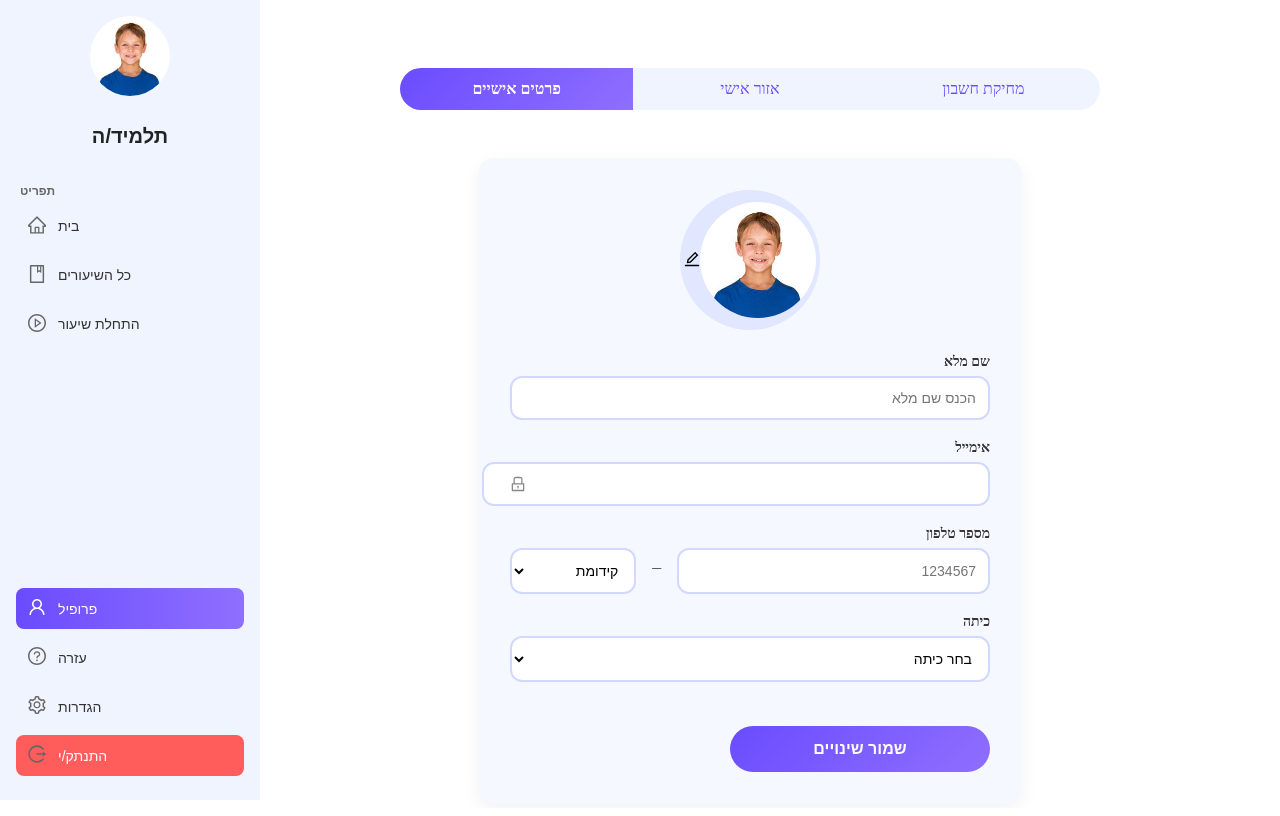
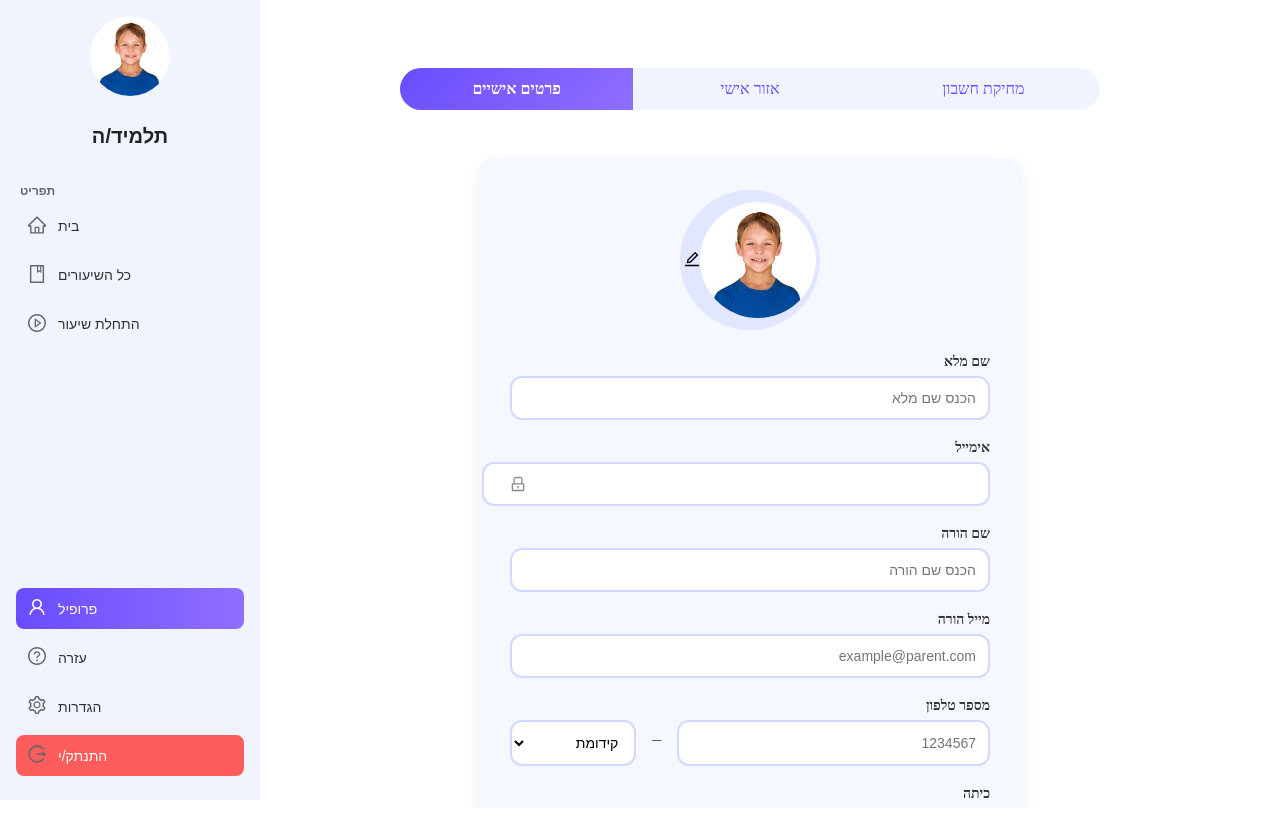
Before and after one commit to ShonHason/MathVenture-Client, a React (Create React App) app: page /home/profile in a window 1280 px wide. Built offline with nearby package versions, Linux system fonts and the light colour scheme.

Commit message:
added more data to the update-user

```diff
--- a/src/components/PersonalInfo.tsx
+++ b/src/components/PersonalInfo.tsx
@@ -2,16 +2,25 @@
 import React, { useState, useEffect, useRef } from "react";
 import "./PersonalInfo.css";
 import defaultProfileImg from "../images/profile.png";
-import {
-  CameraOutlined,
-  LockOutlined,
-  EditOutlined,
-} from "@ant-design/icons";
+import { CameraOutlined, LockOutlined, EditOutlined } from "@ant-design/icons";
 import { updateUserProfile } from "../services/user_api";
 import { useUser } from "../context/UserContext";
 
 // כל הכיתות א–יב
-const gradeOptions = ["א", "ב", "ג", "ד", "ה", "ו", "ז", "ח", "ט", "י", "יא", "יב"];
+const gradeOptions = [
+  "א",
+  "ב",
+  "ג",
+  "ד",
+  "ה",
+  "ו",
+  "ז",
+  "ח",
+  "ט",
+  "י",
+  "יא",
+  "יב",
+];
 // קידומות ישראליות נפוצות
 const prefixOptions = ["050", "051", "052", "053", "054", "055", "058"];
 
@@ -25,11 +34,37 @@ const PersonalInfo: React.FC = () => {
   const [profileImage, setProfileImage] = useState<string>(
     user?.imageUrl || defaultProfileImg
   );
-
+  // אחרי השורות הקיימות
+  const [parentName, setParentName] = useState(user?.parent_name || "");
+  const [parentEmail, setParentEmail] = useState(user?.parent_email || "");
   const fileInputRef = useRef<HTMLInputElement>(null);
 
+  // useEffect(() => {
+  //   if (user?.parent_phone) {
+  //     const full = user.parent_phone;
+  //     const found = prefixOptions.find((p) => full.startsWith(p));
+  //     if (found) {
+  //       setPhonePrefix(found);
+  //       setPhoneNumber(full.slice(found.length));
+  //     } else {
+  //       setPhoneNumber(full);
+  //     }
+  //   }
+
+  //   if (user?.parent_name) setParentName(user.parent_name);
+  //   if (user?.parent_email) setParentEmail(user.parent_email);
+  // }, [user]);
   useEffect(() => {
-    if (user?.parent_phone) {
+    if (!user) return;
+
+    setName(user.username || "");
+    // setEmail(user.email || "");
+    setClassName(user.grade || "");
+    setProfileImage(user.imageUrl || defaultProfileImg);
+    setParentName(user.parent_name || "");
+    setParentEmail(user.parent_email || "");
+
+    if (user.parent_phone) {
       const full = user.parent_phone;
       const found = prefixOptions.find((p) => full.startsWith(p));
       if (found) {
@@ -55,6 +90,25 @@ const PersonalInfo: React.FC = () => {
     reader.readAsDataURL(file);
   };
 
+  // const onSave = async () => {
+  //   if (!user?._id) return;
+  //   const fullPhone = phonePrefix + phoneNumber;
+  //   try {
+  //     const updated = await updateUserProfile({
+  //       userId: user._id,
+  //       username: name,
+  //       email,
+  //       parent_phone: fullPhone,
+  //       grade: className,
+  //       imageUrl: profileImage,
+  //     });
+  //     setUser((prev) => ({ ...prev!, ...updated }));
+  //     alert("השינויים נשמרו בהצלחה!");
+  //   } catch (err) {
+  //     console.error(err);
+  //     alert("שגיאה בשמירת הפרטים");
+  //   }
+  // };
   const onSave = async () => {
     if (!user?._id) return;
     const fullPhone = phonePrefix + phoneNumber;
@@ -66,6 +120,8 @@ const PersonalInfo: React.FC = () => {
         parent_phone: fullPhone,
         grade: className,
         imageUrl: profileImage,
+        parent_name: parentName, // חדש
+        parent_email: parentEmail, // חדש
       });
       setUser((prev) => ({ ...prev!, ...updated }));
       alert("השינויים נשמרו בהצלחה!");
@@ -113,6 +169,25 @@ const PersonalInfo: React.FC = () => {
             />
             <LockOutlined className="lock-icon" />
           </div>
+        </div>
+        <div className="field">
+          <label>שם הורה</label>
+          <input
+            type="text"
+            placeholder="הכנס שם הורה"
+            value={parentName}
+            onChange={(e) => setParentName(e.target.value)}
+          />
+        </div>
+
+        <div className="field">
+          <label>מייל הורה</label>
+          <input
+            type="email"
+            placeholder="example@parent.com"
+            value={parentEmail}
+            onChange={(e) => setParentEmail(e.target.value)}
+          />
         </div>
 
         <div className="field phone-field">
--- a/src/context/UserContext.tsx
+++ b/src/context/UserContext.tsx
@@ -7,7 +7,6 @@ import React, {
 } from "react";
 import axios from "axios";
 
-// הגדרת טיפוסי המשתמש
 export interface User {
   _id: string;
   username: string;
@@ -26,7 +25,6 @@ export interface User {
   refreshToken: string;
 }
 
-// טיפוס של הקונטקסט
 interface UserContextType {
   user: User | null;
   setUser: React.Dispatch<React.SetStateAction<User | null>>;
--- a/src/pages/ProfilePage.css
+++ b/src/pages/ProfilePage.css
@@ -54,3 +54,34 @@
   background-color: #fff; /* White background for the content for clean look */
   border-top: 3px solid #f39c12; /* Continuation of active tab color */
 }
+.personal-info-container {
+  max-width: 600px;
+  margin: 0 auto;
+}
+
+.personal-info-form {
+  display: flex;
+  flex-direction: column;
+  gap: 10px;
+}
+
+.personal-info-form label {
+  font-weight: bold;
+}
+
+.personal-info-form input {
+  padding: 8px;
+  border-radius: 4px;
+  border: 1px solid #ccc;
+}
+
+.personal-info-form button {
+  padding: 10px;
+  margin-top: 10px;
+  background-color: #007bff;
+  color: white;
+  border: none;
+  border-radius: 6px;
+  cursor: not-allowed;
+  opacity: 0.6;
+}
--- a/src/pages/ProfilePage.tsx
+++ b/src/pages/ProfilePage.tsx
@@ -5,7 +5,9 @@ import PersonalArea from "../components/PersonalArea";
 import DeleteAccount from "../components/DeleteAccount";
 
 const ProfilePage: React.FC = () => {
-  const [activeTab, setActiveTab] = useState<"details" | "personal-area" | "delete-account">("details");
+  const [activeTab, setActiveTab] = useState<
+    "details" | "personal-area" | "delete-account"
+  >("details");
 
   return (
     <div className="profile-page">
--- a/src/services/user_api.ts
+++ b/src/services/user_api.ts
@@ -9,6 +9,8 @@ export const updateUserProfile = async (userData: {
   parent_phone?: string;
   grade?: string;
   imageUrl?: string;
+  parent_name?: string;
+  parent_email?: string;
 }) => {
   const accessToken = localStorage.getItem("accessToken");
 
@@ -45,7 +47,7 @@ export const loginUser = async (userData: {
 }): Promise<User> => {
   const response = await axios.post(`${baseUrl}/user/login`, userData);
   const data = response.data;
-
+  console.log("Login response:", data);
   localStorage.setItem("accessToken", data.accessToken);
   localStorage.setItem("refreshToken", data.refreshToken);
   localStorage.setItem("userId", data._id);
```
